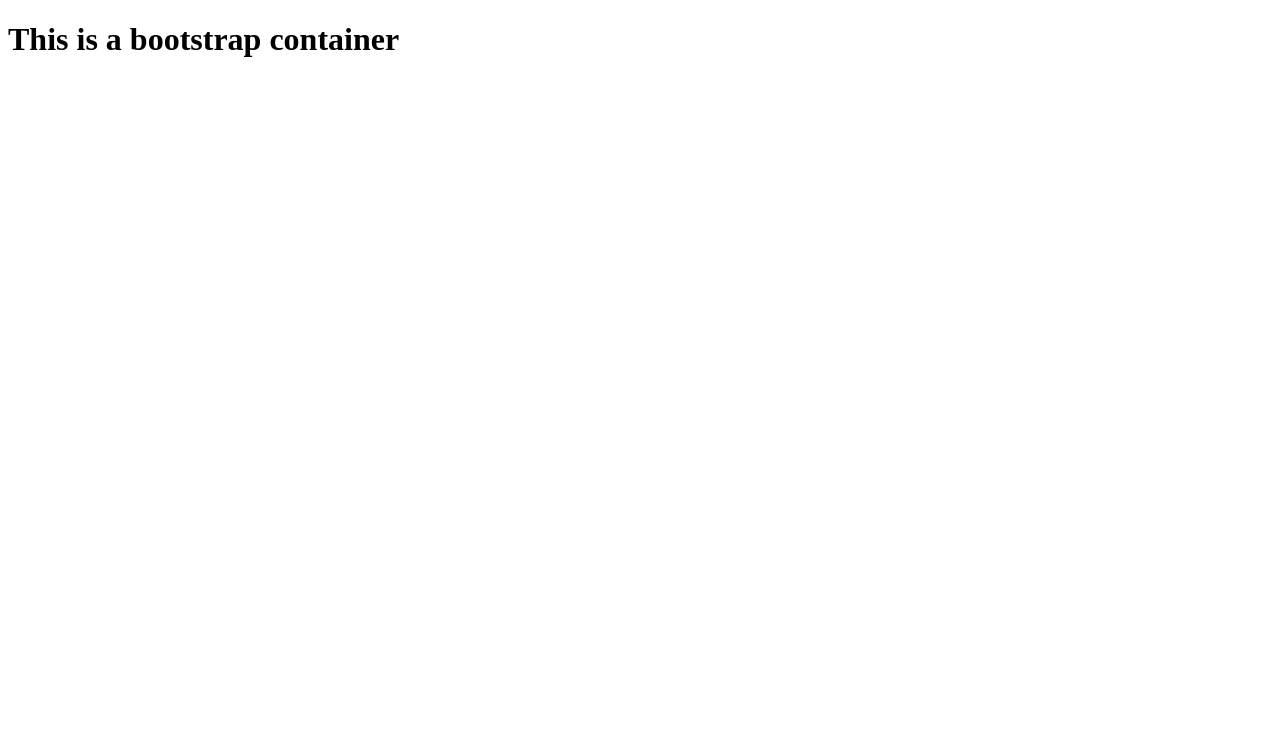
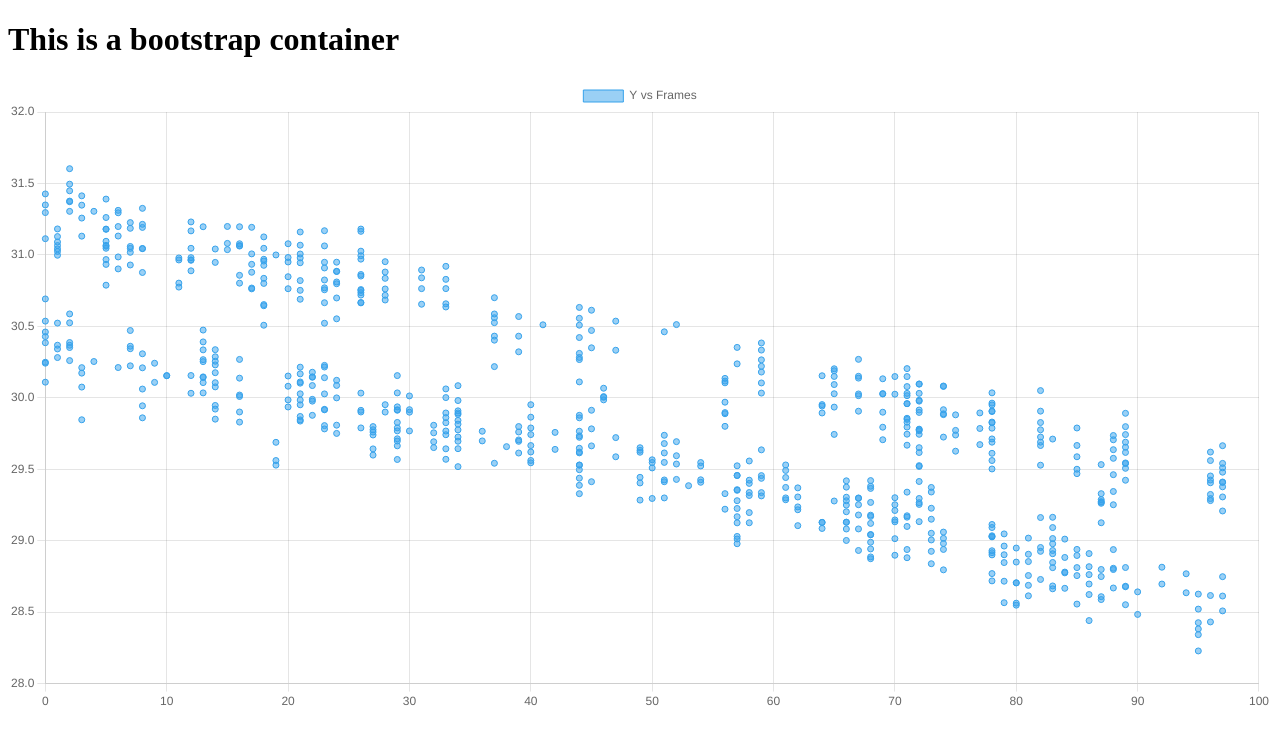
Before and after one commit to MPLEKON/RADAR-WebApp, a plain HTML site: page v1/v1_index.html in a window 1280 px wide. Drawn offline with nearby package versions, Linux system fonts and the light colour scheme.

Commit message:
Simple plot works

```diff
--- a/v1/v1_index.html
+++ b/v1/v1_index.html
@@ -113,11 +113,11 @@
                 2596,1731187754.858914,2,"[-1.7938566207885742, 28.635555267333984, 0.7582557201385498, -0.37217140197753906, 13.5], [-0.9007450342178345, 28.768552780151367, 1.540423035621643, -0.37217140197753906, 14.399999618530273]"
                 2597,1731187754.908914,6,"[-1.7862231731414795, 28.38252067565918, 2.834385395050049, -0.49622854590415955, 14.5], [-2.6907849311828613, 28.521343231201172, 1.7551630735397339, -0.49622854590415955, 15.600000381469727], [-2.702235221862793, 28.626298904418945, 2.011669397354126, -0.49622854590415955, 13.899999618530273], [-2.6793346405029297, 28.228498458862305, 3.572800636291504, -0.37217140197753906, 14.0], [-2.6907849311828613, 28.342567443847656, 3.6395657062530518, -0.37217140197753906, 15.399999618530273], [-2.702235221862793, 28.426227569580078, 3.9320902824401855, -0.37217140197753906, 14.300000190734863]"
                 2598,1731187754.958914,10,"[-1.839657187461853, 29.323686599731445, -1.7685375213623047, -0.49622854590415955, 14.100000381469727], [-1.8472906351089478, 29.4528751373291, -1.64658522605896, -0.49622854590415955, 15.399999618530273], [-1.8549240827560425, 29.560894012451172, -1.8823208808898926, -0.49622854590415955, 14.699999809265137], [-1.7938566207885742, 28.61650848388672, 1.2905107736587524, -0.37217140197753906, 13.0], [-2.7594857215881348, 29.280624389648438, -1.192061185836792, -0.37217140197753906, 16.399999618530273], [-2.7709360122680664, 29.40533447265625, -1.1152644157409668, -0.37217140197753906, 18.100000381469727], [-1.8549240827560425, 29.620155334472656, -0.18971091508865356, -0.37217140197753906, 16.399999618530273], [-3.5877132415771484, 28.43147087097168, 1.6024080514907837, -0.24811427295207977, 13.699999809265137], [-2.7594857215881348, 29.29475975036621, 0.770076334476471, -0.24811427295207977, 14.199999809265137], [-2.7709360122680664, 29.42448616027832, 0.34227925539016724, -0.24811427295207977, 14.199999809265137]"
-                2599,1731187755.008914,12,"[-1.839657187461853, 29.376968383789062, -0.008377482183277607, -0.49622854590415955, 15.100000381469727], [-2.7709360122680664, 29.41065788269043, -0.9647061228752136, -0.49622854590415955, 16.700000762939453], [-2.782386064529419, 29.54092788696289, -0.6497641205787659, -0.49622854590415955, 16.299999237060547], [-2.7938363552093506, 29.664844512939453, 0.5350143909454346, -0.49622854590415955, 13.699999809265137], [-1.7862231731414795, 28.508771896362305, 0.9226011037826538, -0.37217140197753906, 13.0], [-0.8969283103942871, 28.612709045410156, 2.0727384090423584, -0.37217140197753906, 14.100000381469727], [-1.801490068435669, 28.74824333190918, 1.0521481037139893, -0.37217140197753906, 12.899999618530273], [-1.839657187461853, 29.30631446838379, 2.0362541675567627, -0.37217140197753906, 14.899999618530273], [-1.8472906351089478, 29.40761375427246, 2.3184893131256104, -0.37217140197753906, 16.700000762939453], [-2.782386064529419, 29.479440689086914, 2.0127649307250977, -0.37217140197753906, 16.100000381469727], [-2.7938363552093506, 29.509925842285156, 3.074658155441284, -0.37217140197753906, 14.0], [-2.7709360122680664, 29.20805549621582, 3.5786826610565186, -0.24811427295207977, 12.699999809265137]"
+                2599,1731187755.008914,12,"[-1.839657187461853, 29.376968383789062, -0.008377482183277607, -0.49622854590415955, 15.100000381469727], [-2.7709360122680664, 29.41065788269043, -0.9647061228752136, -0.49622854590415955, 16.700000762939453], [-2.782386064529419, 29.54092788696289, -0.6497641205787659, -0.49622854590415955, 16.299999237060547], [-2.7938363552093506, 29.664844512939453, 0.5350143909454346, -0.49622854590415955, 13.699999809265137], [-1.7862231731414795, 28.508771896362305, 0.9226011037826538, -0.37217140197753906, 13.0], [-0.8969283103942871, 28.612709045410156, 2.0727384090423584, -0.37217140197753906, 14.100000381469727], [-1.801490068435669, 28.74824333190918, 1.0521481037139893, -0.37217140197753906, 12.899999618530273], [-1.839657187461853, 29.30631446838379, 2.0362541675567627, -0.37217140197753906, 14.899999618530273], [-1.8472906351089478, 29.40761375427246, 2.3184893131256104, -0.37217140197753906, 16.700000762939453], [-2.782386064529419, 29.479440689086914, 2.0127649307250977, -0.37217140197753906, 16.100000381469727], [-2.7938363552093506, 29.509925842285156, 3.074658155441284, -0.37217140197753906, 14.0], [-2.7709360122680664, 29.20805549621582, 3.5786826610565186, -0.24811427295207977, 12.699999809265137]"`
                 2600,1731187755.058914,7,"[-3.572446346282959, 28.317533493041992, -1.4651684761047363, -0.49622854590415955, 15.600000381469727], [-2.6907849311828613, 28.569202423095703, -0.5901679396629333, -0.49622854590415955, 17.200000762939453], [-2.702235221862793, 28.695064544677734, -0.32416102290153503, -0.49622854590415955, 15.899999618530273], [-2.667884588241577, 28.328840255737305, 0.42990243434906006, -0.37217140197753906, 13.5], [-2.6793346405029297, 28.432151794433594, 1.1071730852127075, -0.37217140197753906, 17.399999618530273], [-2.6907849311828613, 28.542173385620117, 1.3754860162734985, -0.37217140197753906, 18.600000381469727], [-2.702235221862793, 28.630111694335938, 1.956647515296936, -0.37217140197753906, 17.200000762939453]"
                 2601,1731187755.108914,0,[]
                 2602,1731187755.158914,10,"[-0.9198285937309265, 29.193523406982422, 3.6445653438568115, -0.49622854590415955, 13.0], [-1.8472906351089478, 29.35280990600586, 2.931842565536499, -0.49622854590415955, 12.800000190734863], [-2.7480356693267822, 29.058767318725586, 2.6929593086242676, -0.37217140197753906, 13.100000381469727], [-2.7594857215881348, 29.2557373046875, 1.6964068412780762, -0.37217140197753906, 16.0], [-1.8472906351089478, 29.414119720458984, 2.234419822692871, -0.37217140197753906, 16.399999618530273], [-1.8549240827560425, 29.454240798950195, 3.1364405155181885, -0.37217140197753906, 15.199999809265137], [-2.7480356693267822, 29.129690170288086, 1.7677878141403198, -0.24811427295207977, 12.800000190734863], [-2.7594857215881348, 29.258230209350586, 1.6528428792953491, -0.24811427295207977, 16.5], [-2.7709360122680664, 29.351327896118164, 2.1016666889190674, -0.24811427295207977, 17.299999237060547], [-1.8549240827560425, 29.40066146850586, 3.604259490966797, -0.24811427295207977, 15.800000190734863]"
-                `
+
                 const configParser ={
                     delimiter: ",",
                     newline: "",	// auto-detect
@@ -183,11 +183,21 @@
                     return dataString;
                 }
             }
-
+            const scatterData = {
+                datasets: [{
+                    label: "Y vs Frames",
+                    data: parsedData.flatMap(frame =>
+                        frame.points.map(point => ({
+                            x: frame.frameNum,
+                            y: point.y
+                        }))
+                    )
+                }]
+            }
             let ctx = document.getElementById("myChart").getContext('2d')
             const chartConfig={
                 type: 'scatter',
-                data: {},
+                data: scatterData,
                 options: {},
                 plugins: []
             }
```
